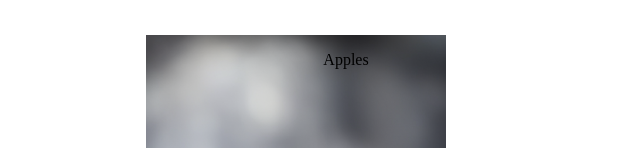
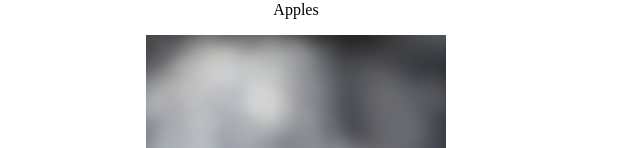
Before and after one commit to Doncolyonjr/Farm, a plain HTML site: page index.html in a window 1280 px wide. Shown: the part 801-949 px from the top of the page, 344-984 px from the left. Drawn offline with Linux system fonts and the light colour scheme; files whose address does not match are found by name; a web font is replaced by a local one.

Commit message:
Update styles.css

```diff
--- a/styles.css
+++ b/styles.css
@@ -119,6 +119,4 @@ figure img{
 }
 figcaption{
     position: relative;
-    top:50px;
-    left:50px;
 }
```
